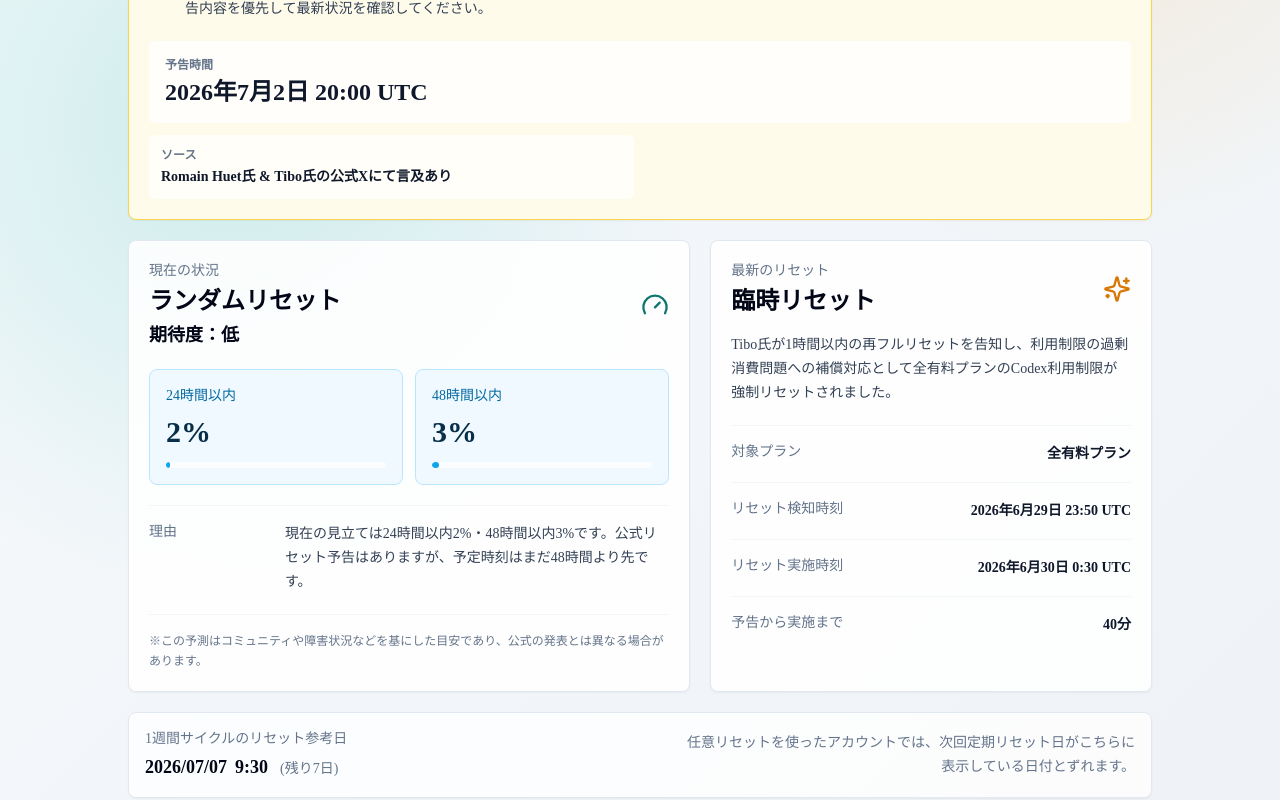
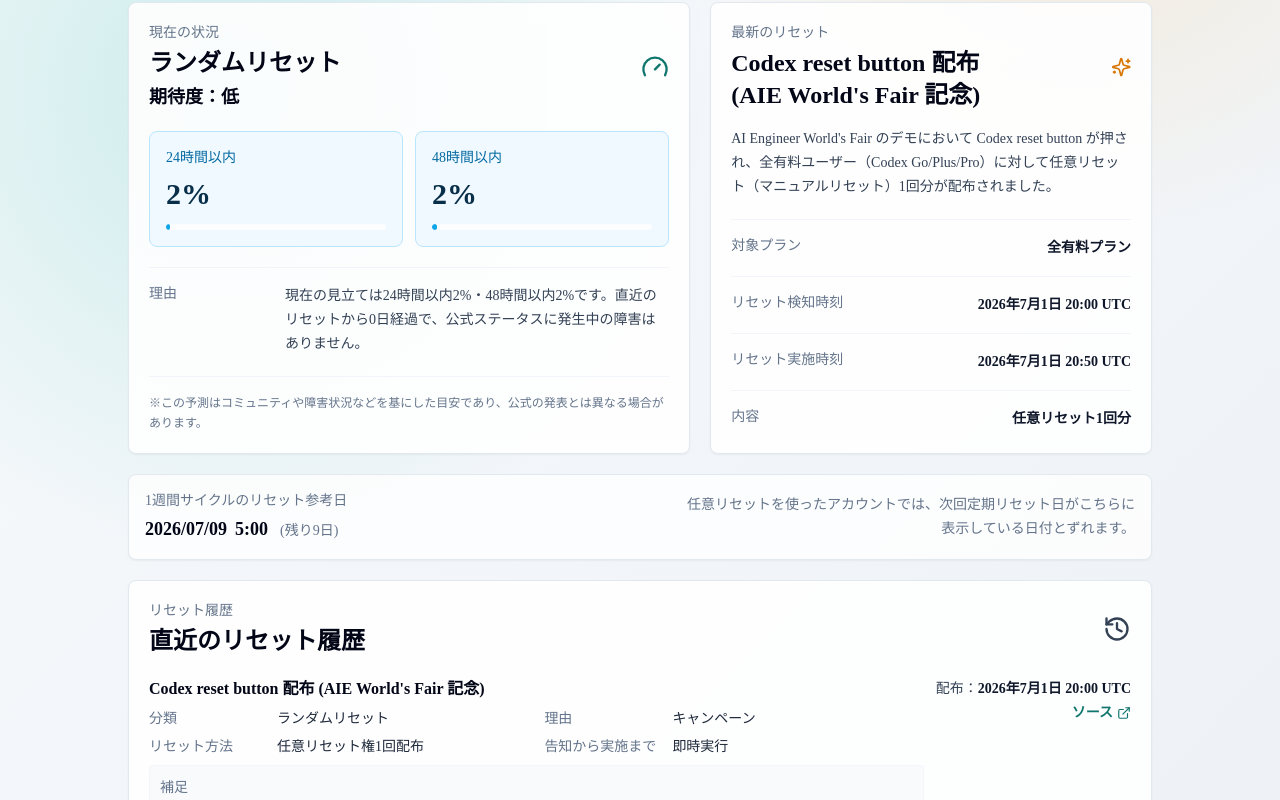
Before and after one commit to gussuri/codex-reset-observatory, a Next.js app: page / in a window 1280 px wide. Shown: the part 300-1100 px from the top of the page. Built offline with nearby package versions, Linux system fonts and the light colour scheme; no server answers.

Commit message:
feat(history): add AIE World's Fair Codex reset button event and resolve the corresponding signal

```diff
--- a/data/observationSignals.ts
+++ b/data/observationSignals.ts
@@ -23,9 +23,10 @@ export const LOCAL_OBSERVATION_SIGNALS: Array<LocalObservationSignal> = [
     id: "official-codex-reset-button-demo-notice-2026-07-02",
     observedAt: "2026-07-02T05:30:00+09:00",
     type: "official_notice",
-    status: "active",
-    expectedAt: "2026-07-03T05:00:00+09:00",
-    expiresAt: "2026-07-03T10:00:00+09:00",
+    status: "resolved",
+    expectedAt: "2026-07-02T05:00:00+09:00",
+    expiresAt: "2026-07-02T10:00:00+09:00",
+    resolvedAt: "2026-07-02T05:50:00+09:00",
     title:
       "OpenAI関係者がAI Engineerイベントで Codex reset button の実演を示唆し、Tibo氏も “It's happening” と反応しています。",
     keywords: [
--- a/data/resetHistory.ts
+++ b/data/resetHistory.ts
@@ -1,12 +1,37 @@
 import type { RadarViewModel, WindowEventLike } from "@/lib/radar";
 
-export const LOCAL_MODEL_UPDATED_AT = "2026-06-30T09:30:00+09:00";
+export const LOCAL_MODEL_UPDATED_AT = "2026-07-02T05:50:00+09:00";
 export const MANUAL_NEXT_REGULAR_RESET_AT = "2026-06-25T07:01:00+09:00";
 export const MANUAL_NEXT_REGULAR_RESET_TIME_CONFIRMED = true;
 export const MANUAL_LAST_REGULAR_RESET_AT = "2026-06-25T07:01:00+09:00";
 export const HISTORY_LIMIT = 10;
 
 export const LOCAL_PERSONAL_RESET_HISTORY: RadarViewModel["recentHistory"] = [
+  {
+    key: "personal-codex-reset-button-aie-2026-07-02",
+    title: "Codex reset button 配布 (AIE World's Fair 記念)",
+    resetType: "キャンペーン",
+    resetTypes: ["キャンペーン", "個人別リセット"],
+    status: "配布",
+    date: "2026-07-02T05:50:00+09:00",
+    signalAt: "2026-07-02T05:00:00+09:00",
+    resetAt: null,
+    signalLabel: "配布",
+    resetLabel: "",
+    scope: "全有料プラン",
+    windowLabel: "内容",
+    windowLength: "任意リセット1回分",
+    source: "https://x.com/dkundel",
+    summary: "AI Engineer World's Fair のデモにおいて Codex reset button が押され、全有料ユーザー（Codex Go/Plus/Pro）に対して任意リセット（マニュアルリセット）1回分が配布されました。",
+    details: {
+      cycleType: "ランダムリセット",
+      reasonType: "キャンペーン",
+      resetMethod: "任意リセット権1回配布",
+      scope: "全有料プラン",
+      noticeToExecution: "即時実行",
+      note: "AI Engineer World's Fair のデモにおいて Codex reset button が押され、全有料ユーザー（Codex Go/Plus/Pro）に対して任意リセット（マニュアルリセット）1回分が配布されました。",
+    },
+  },
   {
     key: "personal-compensation-reset-credit-2026-06-27",
     title: "能力退化・過剰消費補償任意リセット",
--- a/lib/radar/i18n.ts
+++ b/lib/radar/i18n.ts
@@ -738,6 +738,21 @@ export const DYNAMIC_TRANSLATIONS: Record<string, Record<Locale, string>> = {
     en: "The regular reset has been changed from a forced reset to a distribution of one manual reset credit.",
     zh: "定期重置已从强制重置更改为发放一次手动重置额度。",
   },
+  "Codex reset button 配布 (AIE World's Fair 記念)": {
+    ja: "Codex reset button 配布 (AIE World's Fair 記念)",
+    en: "Codex Reset Button Credit (AIE World's Fair)",
+    zh: "Codex 重置按钮额度（AIE World's Fair 纪念）",
+  },
+  "AI Engineer World's Fair のデモにおいて Codex reset button が押され、全有料ユーザー（Codex Go/Plus/Pro）に対して任意リセット（マニュアルリセット）1回分が配布されました。": {
+    ja: "AI Engineer World's Fair のデモにおいて Codex reset button が押され、全有料ユーザー（Codex Go/Plus/Pro）に対して任意リセット（マニュアルリセット）1回分が配布されました。",
+    en: "During the AI Engineer World's Fair demo, the Codex reset button was pressed, distributing one manual reset credit to all paid users (Codex Codex Go/Plus/Pro).",
+    zh: "在 AI Engineer World's Fair 的演示中，Codex 重置按钮被按下，向所有付费用户（Codex Go/Plus/Pro）发放了一次手动重置额度。",
+  },
+  "キャンペーン": {
+    ja: "キャンペーン",
+    en: "Campaign",
+    zh: "活动",
+  },
 };
 
 export function translateUI(key: string, locale: Locale): string {
```
